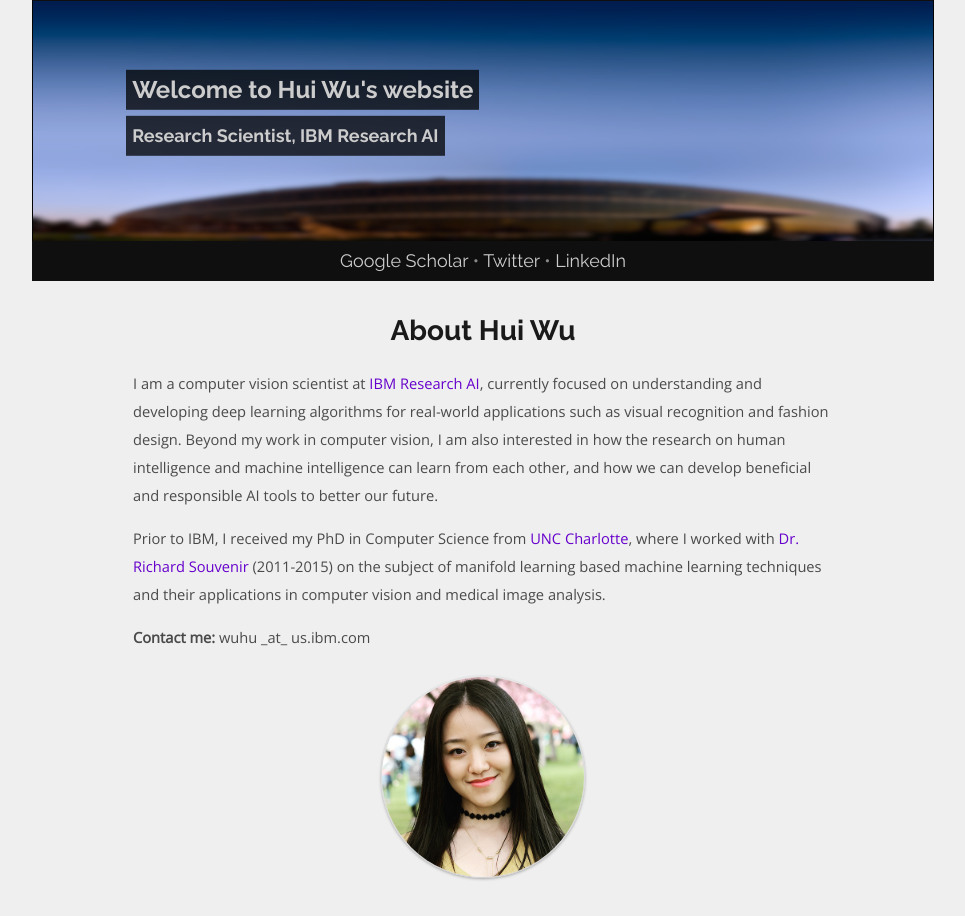
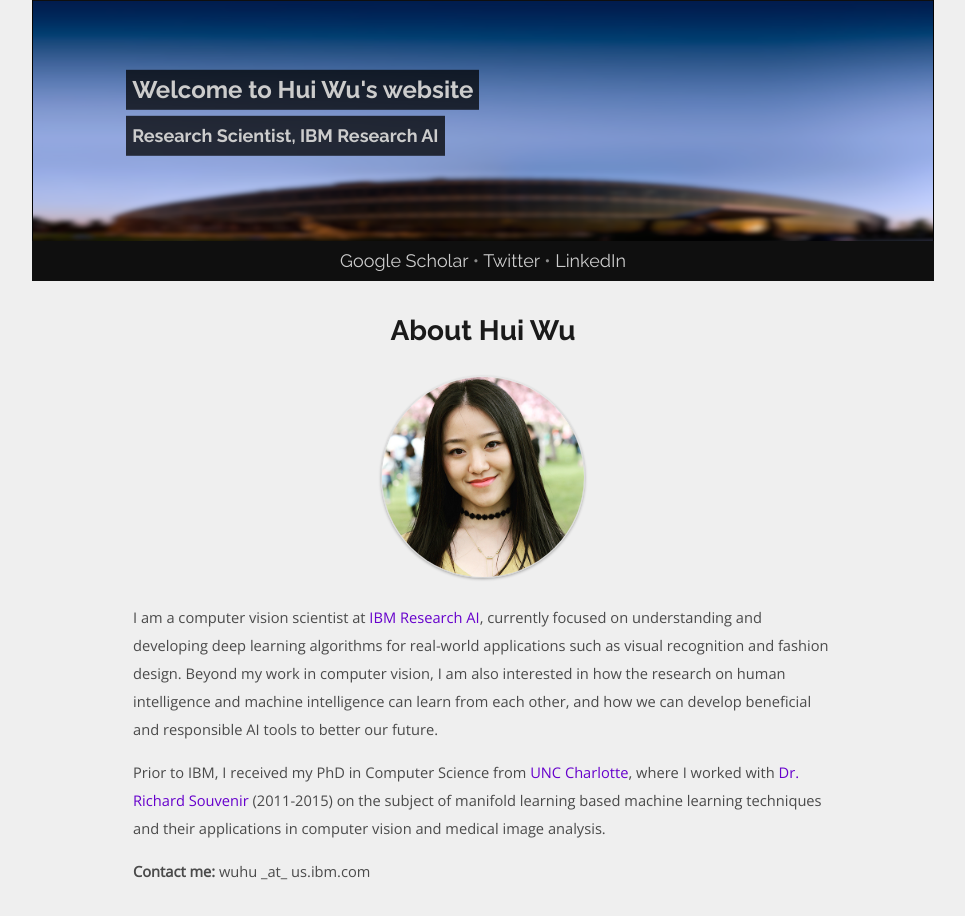
Before and after one commit to spacew/spacew.github.io, a Jekyll site: the page built from index.html, in a window 1280 px wide. Shown: the top 916 px of the page, without its empty margins (157-1122 px from the left). Built offline with Jekyll 4.4.1, drawn with Linux system fonts in a browser that asks for light colours; the list of posts is cut into pages by our own code.

Commit message:
Update index.html

```diff
--- a/index.html
+++ b/index.html
@@ -7,7 +7,8 @@ title: Home
 {% if page.url == tmp or page.url == "/" %}
     <article>
         <h1 class="top-text">About Hui Wu</h1>
-        <p>I am a computer vision scientist at <a href=https://www.research.ibm.com/ai/>IBM Research AI</a>,
+        <p><img src="media/huiwu.jpg" alt="Profile Photo" style="height:200px;border-radius:50%;align="left">
+            I am a computer vision scientist at <a href=https://www.research.ibm.com/ai/>IBM Research AI</a>,
             currently focused on understanding
             and developing deep learning algorithms for real-world applications such as
             <a href=https://www.ibm.com/watson/services/visual-recognition/></a>visual
@@ -22,7 +23,6 @@ title: Home
 
         <p><b>Contact me:</b> wuhu _at_ us.ibm.com</p>
 
-        <p><img src="media/huiwu.jpg" alt="Profile Photo" style="height:200px;border-radius:50%"></p>
 
      </article>
     <div class="divider"></div>
```
